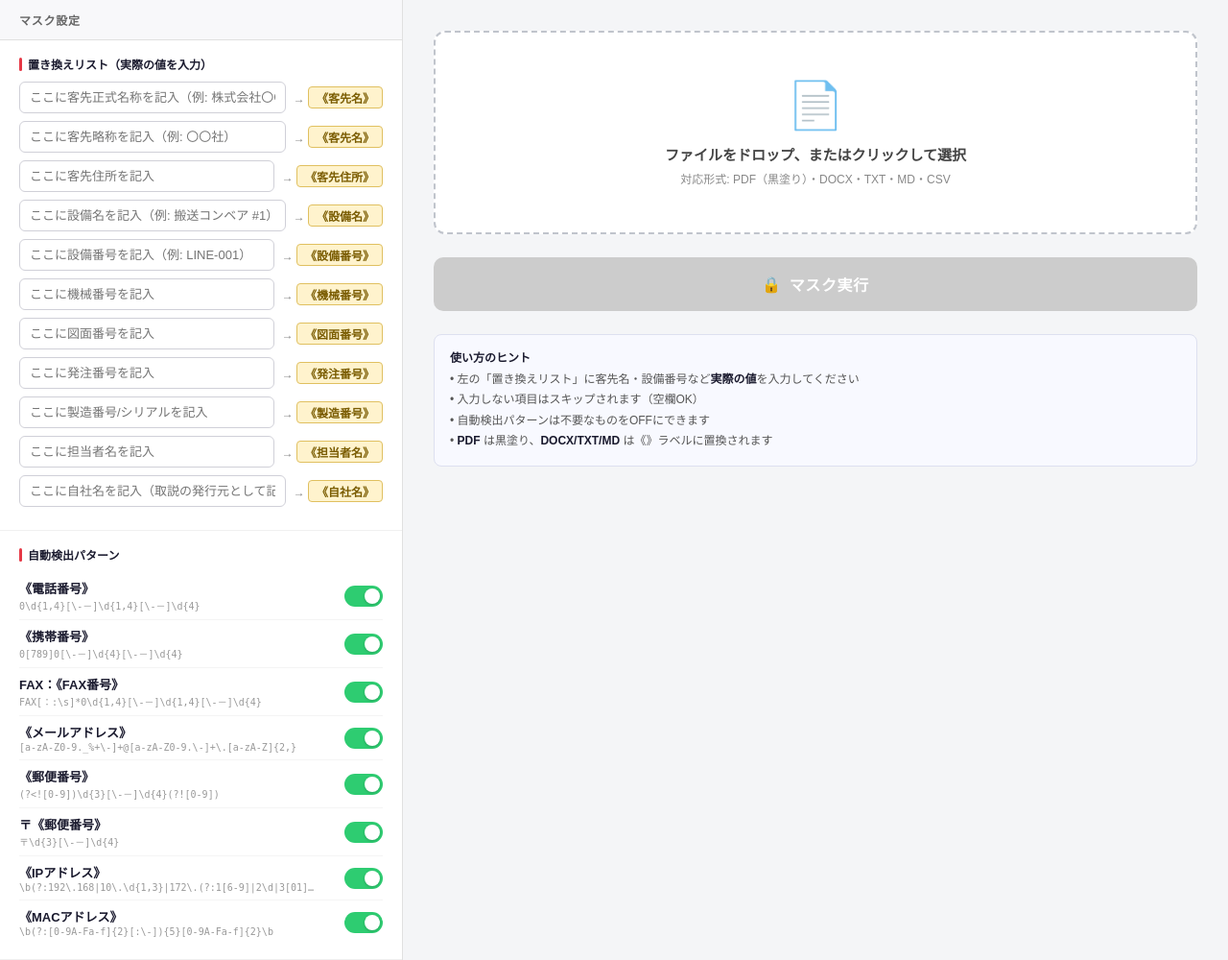
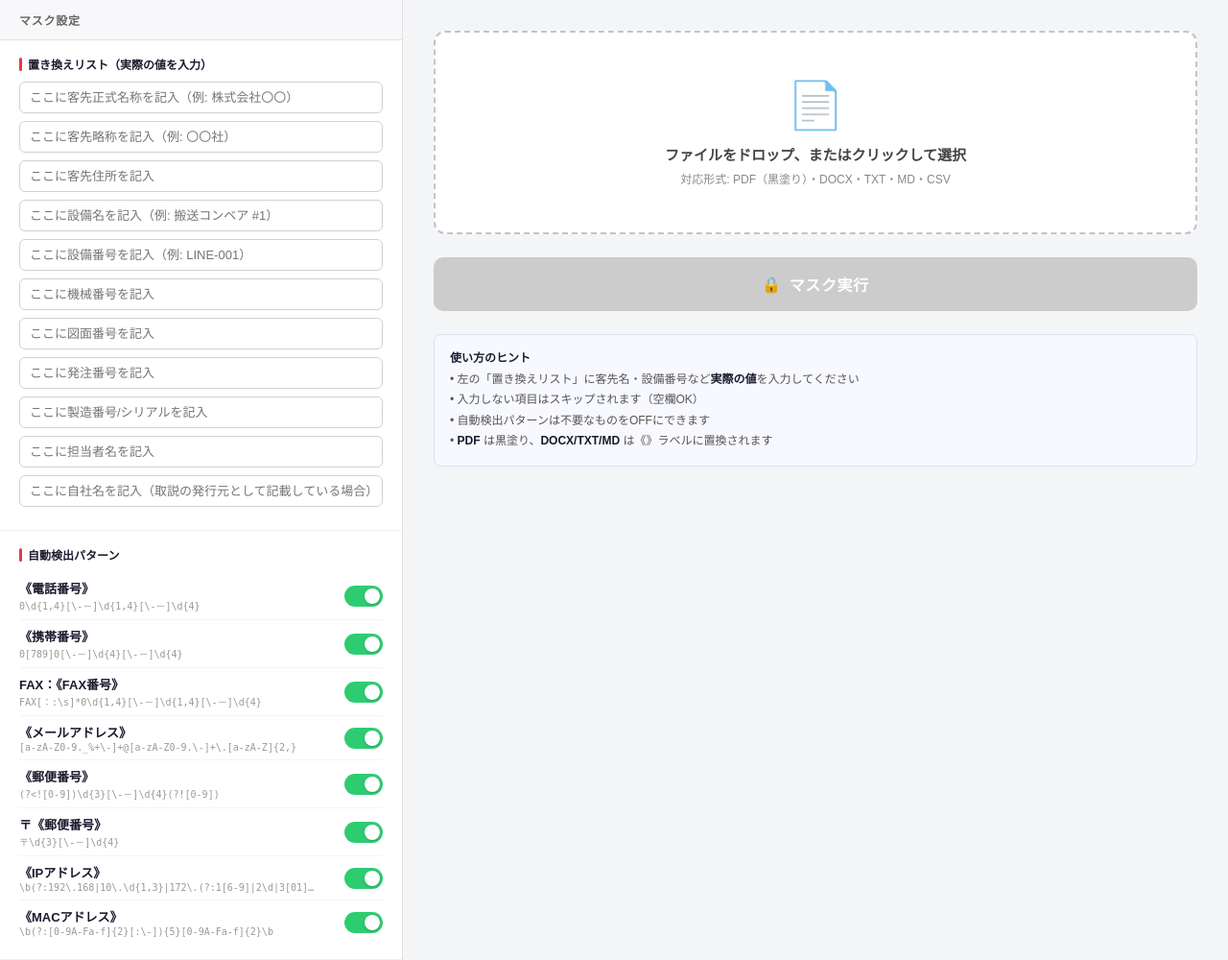
Before and after one commit to youichi558-collab/vigilant-octo-engine, a Flask app: page / in a window 1280 px wide. Shown: the part 58-1058 px from the top of the page at 96% size. Run offline with Flask 3, Linux system fonts and the light colour scheme.

Commit message:
マスクツール: 入力欄の右側ラベル(→《》)を削除

```diff
--- a/tools/mask/templates/index.html
+++ b/tools/mask/templates/index.html
@@ -80,10 +80,6 @@
   }
 
   .field-row {
-    display: grid;
-    grid-template-columns: 1fr auto;
-    align-items: center;
-    gap: 8px;
     margin-bottom: 8px;
   }
   .field-wrap { position: relative; }
@@ -335,7 +331,6 @@
             oninput="onValueInput(this)"
           >
         </div>
-        <span class="arrow-label">→ <span class="mask-badge">{{ rule.label }}</span></span>
       </div>
       {% endfor %}
     </div>
```
